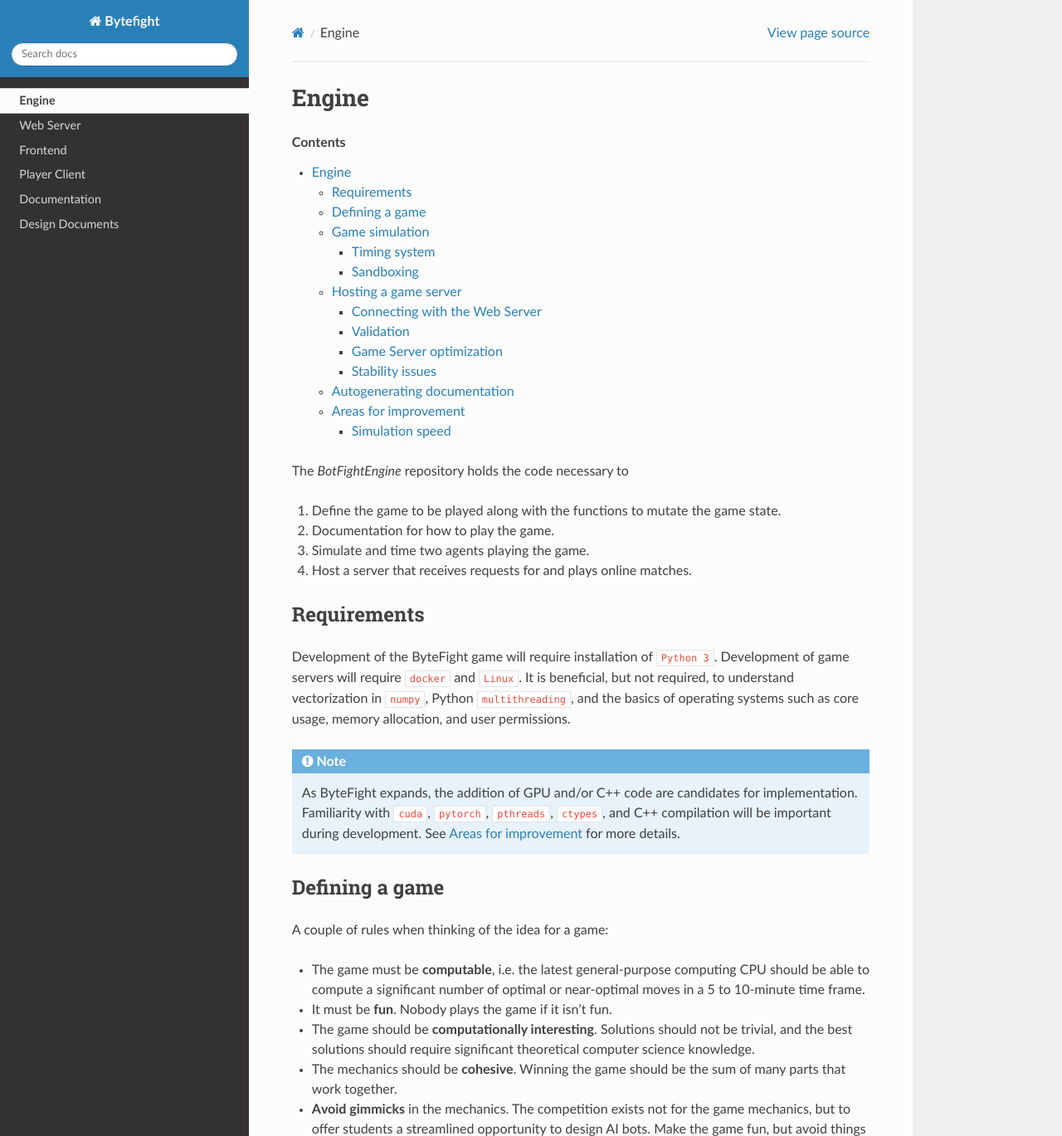
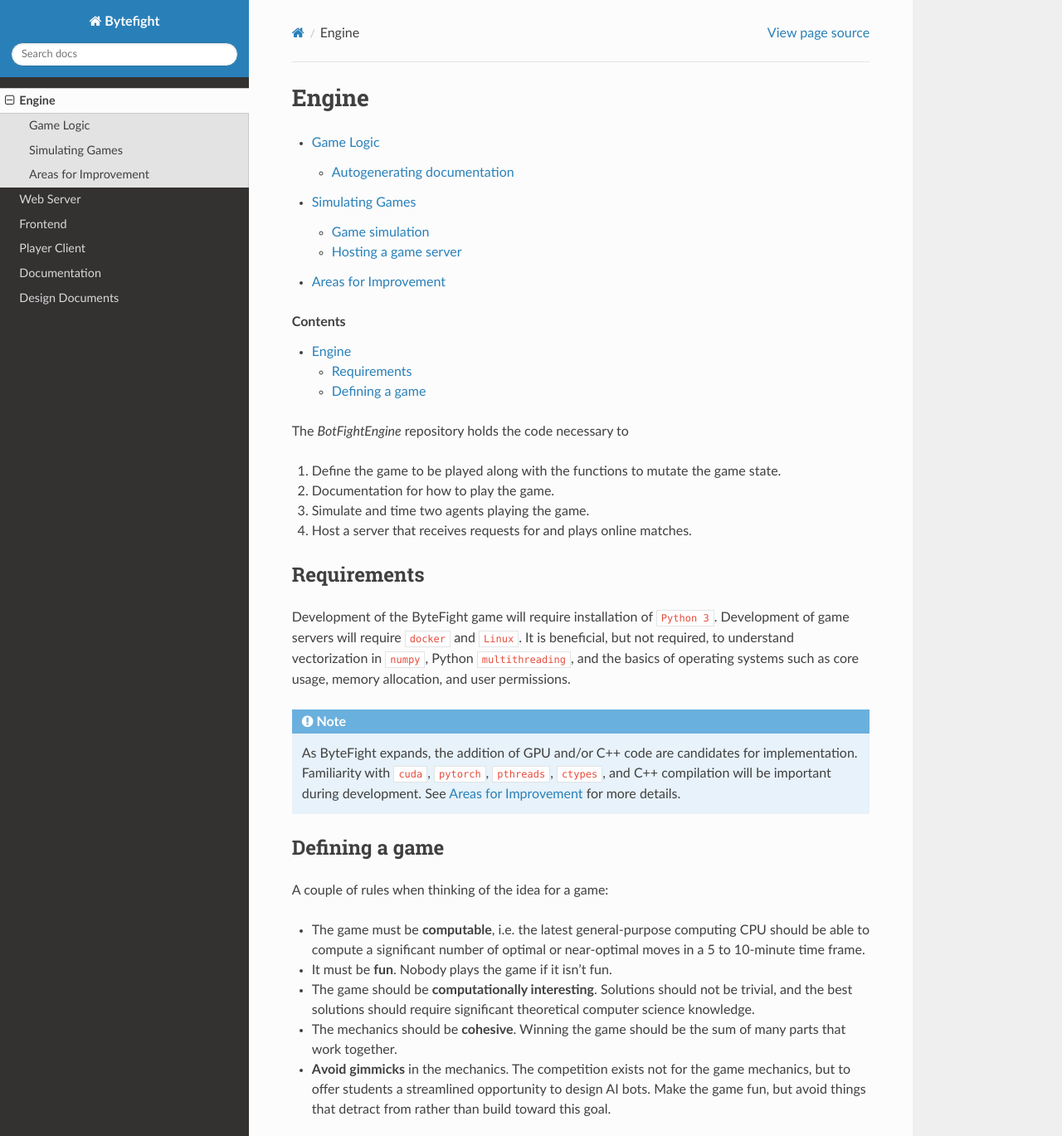
Before and after one commit to ByteFight-GT/documentation, a Sphinx documentation site: the page built from docs/source/engine.rst, in a window 1280 px wide and 1400 px high, cut to the strip 0-1369 px from the top of the window. Shown: the whole strip at 83% size. Built offline with Sphinx 7.4.7 and the Read the Docs theme 3.1.0, drawn with Linux system fonts in a browser that asks for light colours; some of the changed text lies outside the part shown.

Commit message:
Add subpages

```diff
--- a/docs/source/engine.rst
+++ b/docs/source/engine.rst
@@ -1,5 +1,12 @@
 Engine
 ======
+.. toctree::
+   :maxdepth: 2
+
+   engine/classes
+   engine/running
+   engine/improvement
+
 .. contents::
 
 The *BotFightEngine* repository holds the code necessary to
@@ -31,41 +38,6 @@ A couple of rules when thinking of the idea for a game:
 * The mechanics should be **cohesive**. Winning the game should be the sum of many parts that work together.
 * **Avoid gimmicks** in the mechanics. The competition exists not for the game mechanics, but to offer students a streamlined opportunity to design AI bots. Make the game fun, but avoid things that detract from rather than build toward this goal.
 
-Game simulation
----------------
-
-Timing system
-^^^^^^^^^^^^^
-
-Sandboxing
-^^^^^^^^^^^^^
-
-Hosting a game server
----------------------
-
-Connecting with the Web Server
-^^^^^^^^^^^^^^^^^^^^^^^^^^^^^^
-
-
-Validation
-^^^^^^^^^^
-
-Game Server optimization
-^^^^^^^^^^^^^^^^^^^^^^^^
-
-
-Stability issues
-^^^^^^^^^^^^^^^^
-
-Autogenerating documentation
-----------------------------
-
-
-Areas for improvement
----------------------
-Simulation speed
-^^^^^^^^^^^^^^^^
-
 
 
 
--- /dev/null
+++ b/docs/source/engine/classes.rst
@@ -0,0 +1,5 @@
+Game Logic
+==========
+
+Autogenerating documentation
+----------------------------
--- /dev/null
+++ b/docs/source/engine/improvement.rst
@@ -0,0 +1,4 @@
+Areas for Improvement
+=====================
+
+* Simulation speed
--- a/docs/source/index.rst
+++ b/docs/source/index.rst
@@ -15,6 +15,7 @@ Contents
 --------
 .. toctree::
    :titlesonly:
+   :maxdepth: 1
 
    engine
    webserver
```
Also changed, not shown: other parts of docs/source/engine.rst (+1 -1 lines), docs/source/engine/running.rst (added, +27 -0 lines).
